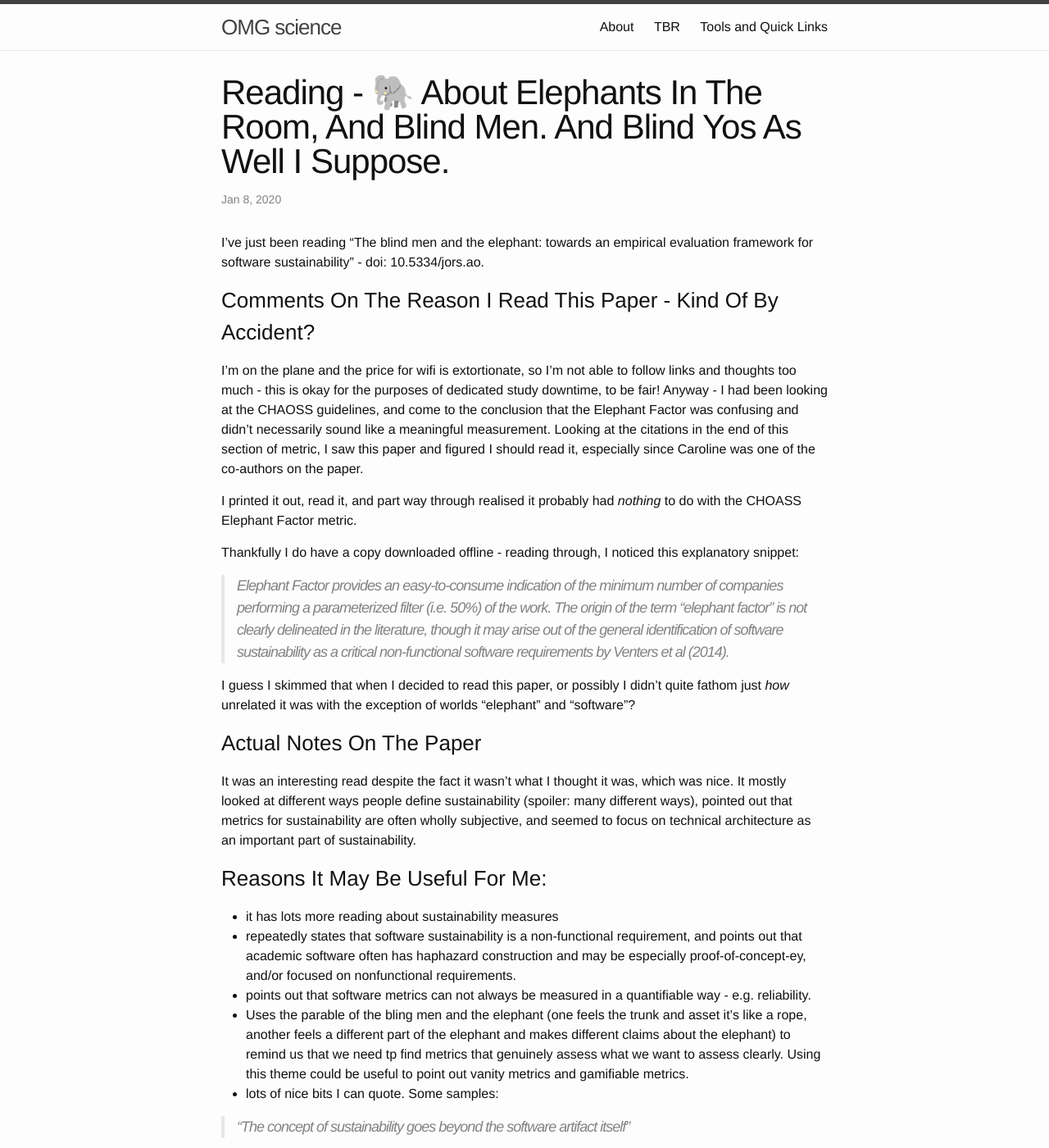
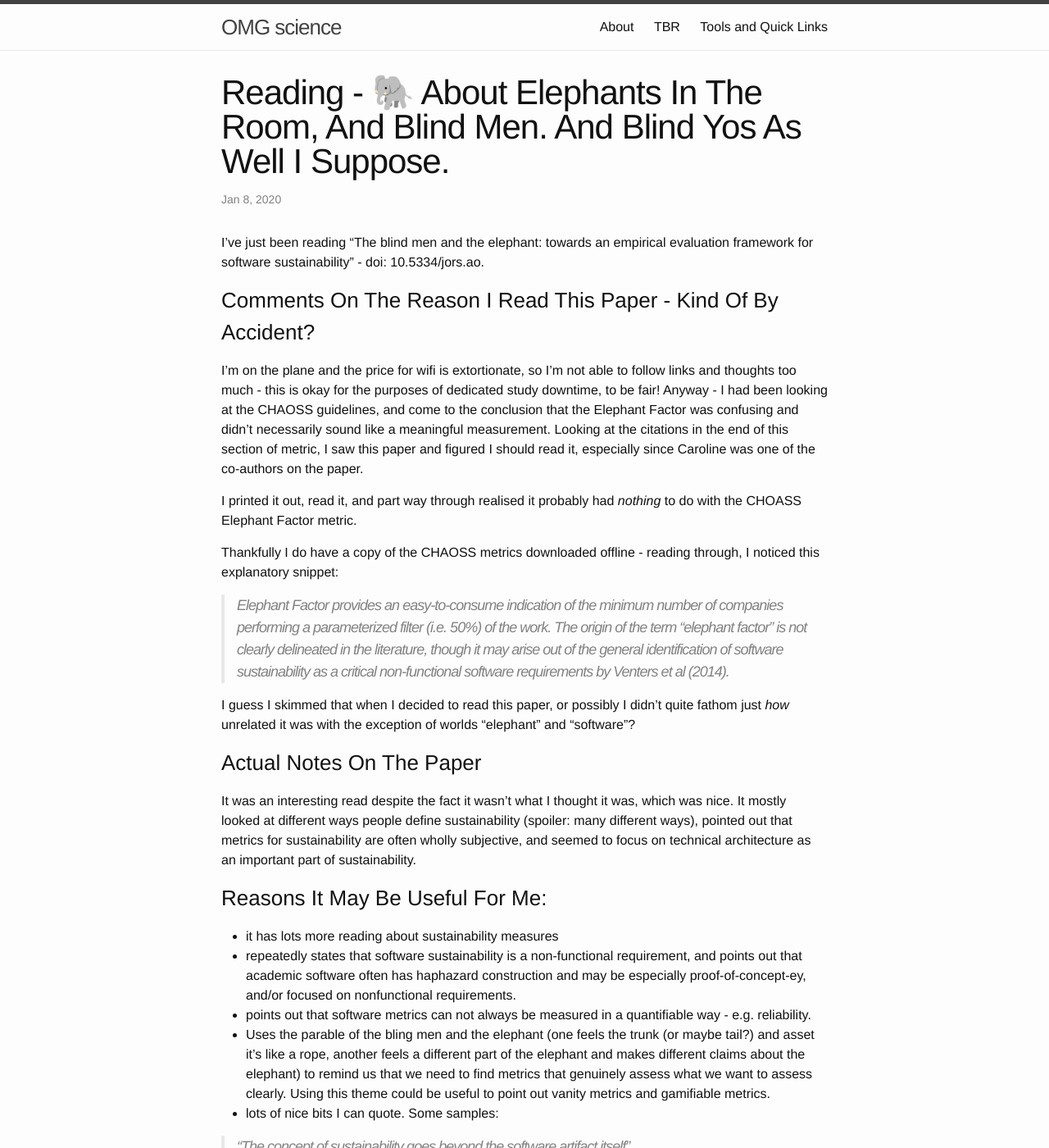
Before and after one commit to yochannah/omgscience, a Jekyll site: the page built from _posts/2020-01-08-reading-about-elephants.md, in a window 1280 px wide and 1400 px high. Shown: the whole window at 82% size. Built offline with Jekyll 4.4.1, drawn with Linux system fonts in a browser that asks for light colours.

Commit message:
small typo and detail fixes

```diff
--- a/_posts/2020-01-08-reading-about-elephants.md
+++ b/_posts/2020-01-08-reading-about-elephants.md
@@ -13,7 +13,7 @@ I'm on the plane and the price for wifi is extortionate, so I'm not able to foll
 
 I printed it out, read it, and part way through realised it probably had _nothing_ to do with the CHOASS Elephant Factor metric.
 
-Thankfully I do have a copy downloaded offline - reading through, I noticed this explanatory snippet:
+Thankfully I do have a copy of the CHAOSS metrics downloaded offline - reading through, I noticed this explanatory snippet:
 
 >Elephant Factor provides an easy-to-consume indication of the minimum number of companies performing a parameterized filter (i.e. 50%) of the work. The origin of the term "elephant factor" is not clearly delineated in the literature, though it may arise out of the general identification of software sustainability as a critical non-functional software requirements by Venters et al (2014).
 
@@ -28,7 +28,7 @@ It was an interesting read despite the fact it wasn't what I thought it was, whi
 - it has lots more reading about sustainability measures
 - repeatedly states that software sustainability is a non-functional requirement, and points out that academic software often has haphazard construction and may be especially proof-of-concept-ey, and/or focused on nonfunctional requirements.
 - points out that software metrics can not always be measured in a quantifiable way - e.g. reliability.
-- Uses the parable of the bling men and the elephant (one feels the trunk and asset it's like a rope, another feels a different part of the elephant and makes different claims about the elephant) to remind us that we need tp find metrics that genuinely assess what we want to assess clearly. Using this theme could be useful to point out vanity metrics and gamifiable metrics.
+- Uses the parable of the bling men and the elephant (one feels the trunk (or maybe tail?) and asset it's like a rope, another feels a different part of the elephant and makes different claims about the elephant) to remind us that we need to find metrics that genuinely assess what we want to assess clearly. Using this theme could be useful to point out vanity metrics and gamifiable metrics.
 - lots of nice bits I can quote. Some samples:
 
 > "The concept of sustainability goes beyond the software artifact itself"
```
